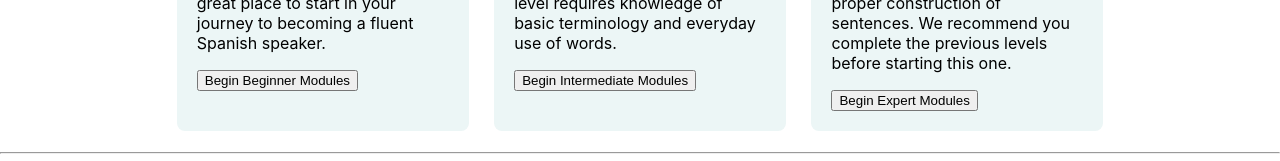
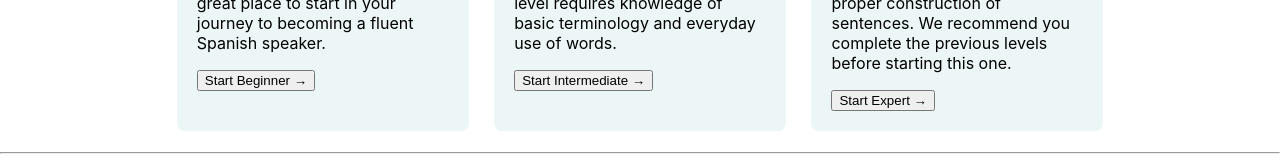
Before and after one commit to ssheth7/SpanishLearningGame, a Next.js app in the folder client/: page / in a window 1280 px wide. Shown: the part 562-723 px from the top of the page. Built offline with nearby package versions, Linux system fonts and the light colour scheme.

Commit message:
Update buttons

```diff
--- a/client/pages/index.js
+++ b/client/pages/index.js
@@ -20,7 +20,7 @@ export default function Home({ levels = [] }) {
               <div style={{ background: "#ecf6f6" }}>
                 <h4>{title}</h4>
                 <p>{description}</p>
-                <Button variant="success"> Begin {title} Modules </Button>
+                <button variant="success"> Start {title} &rarr; </button>
               </div>
             ))}
           </CardLayout>
```
